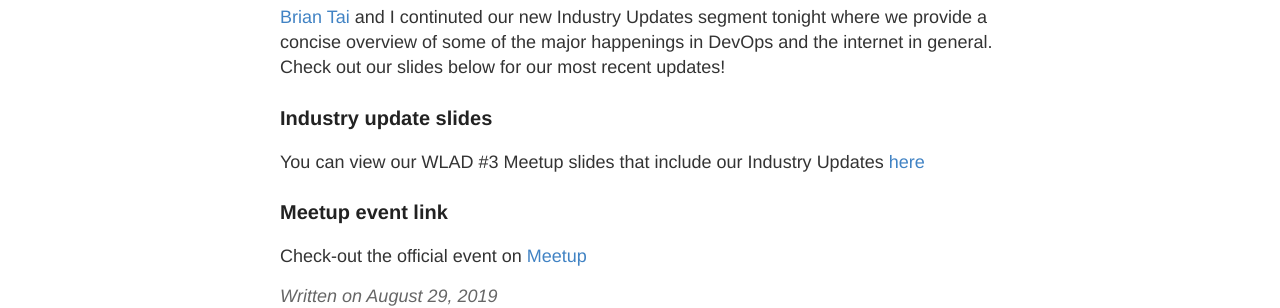
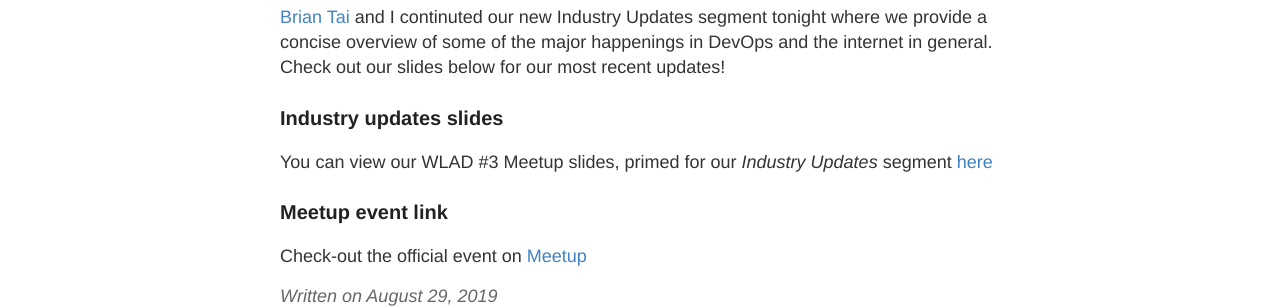
Before and after one commit to mechtron/mechtron.github.io, a Jekyll site: the page built from _posts/2019-8-29-WLAD-3-Industry-Updates.md, in a window 1280 px wide. Shown: the part 222-530 px from the top of the page. Built offline with Jekyll 4.4.1, drawn with Linux system fonts in a browser that asks for light colours.

```diff
--- a/_posts/2019-8-29-WLAD-Industry-Updates.md
+++ b/_posts/2019-8-29-WLAD-3-Industry-Updates.md
@@ -5,9 +5,9 @@
 
 [Brian Tai](https://www.linkedin.com/in/briantai35/){:target="_blank"} and I continuted our new Industry Updates segment tonight where we provide a concise overview of some of the major happenings in DevOps and the internet in general. Check out our slides below for our most recent updates!
 
-### Industry update slides
+### Industry updates slides
 
-You can view our WLAD #3 Meetup slides that include our Industry Updates [here](https://slides.com/coreygale/wlad-3#/4){:target="_blank"}
+You can view our WLAD #3 Meetup slides, primed for our *Industry Updates* segment [here](https://slides.com/coreygale/wlad-3#/4){:target="_blank"}
 
 ### Meetup event link
 
```
Also changed, not shown: _posts/2019-6-13-WLAD-2-Industry-Updates.md (renamed from _posts/2019-6-13-WLAD-Industry-Updates.md, +1 -1 lines).
